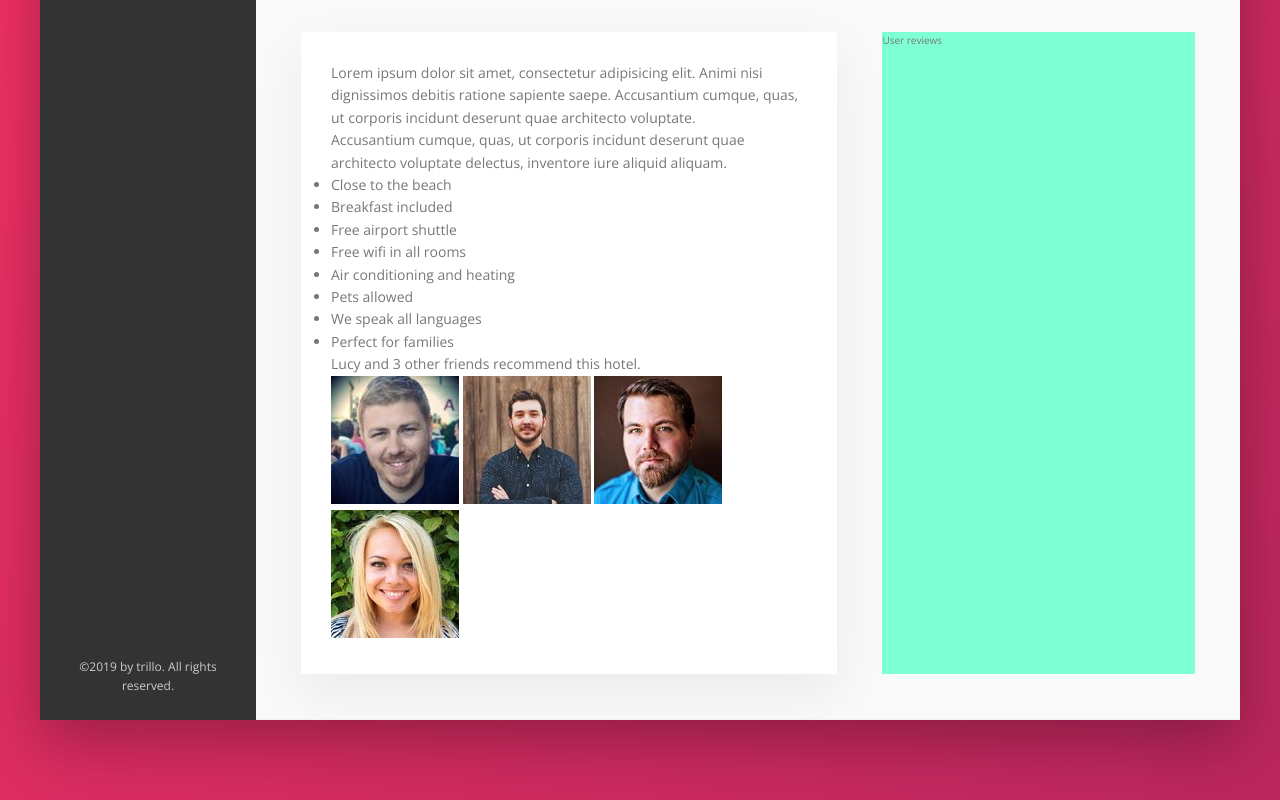
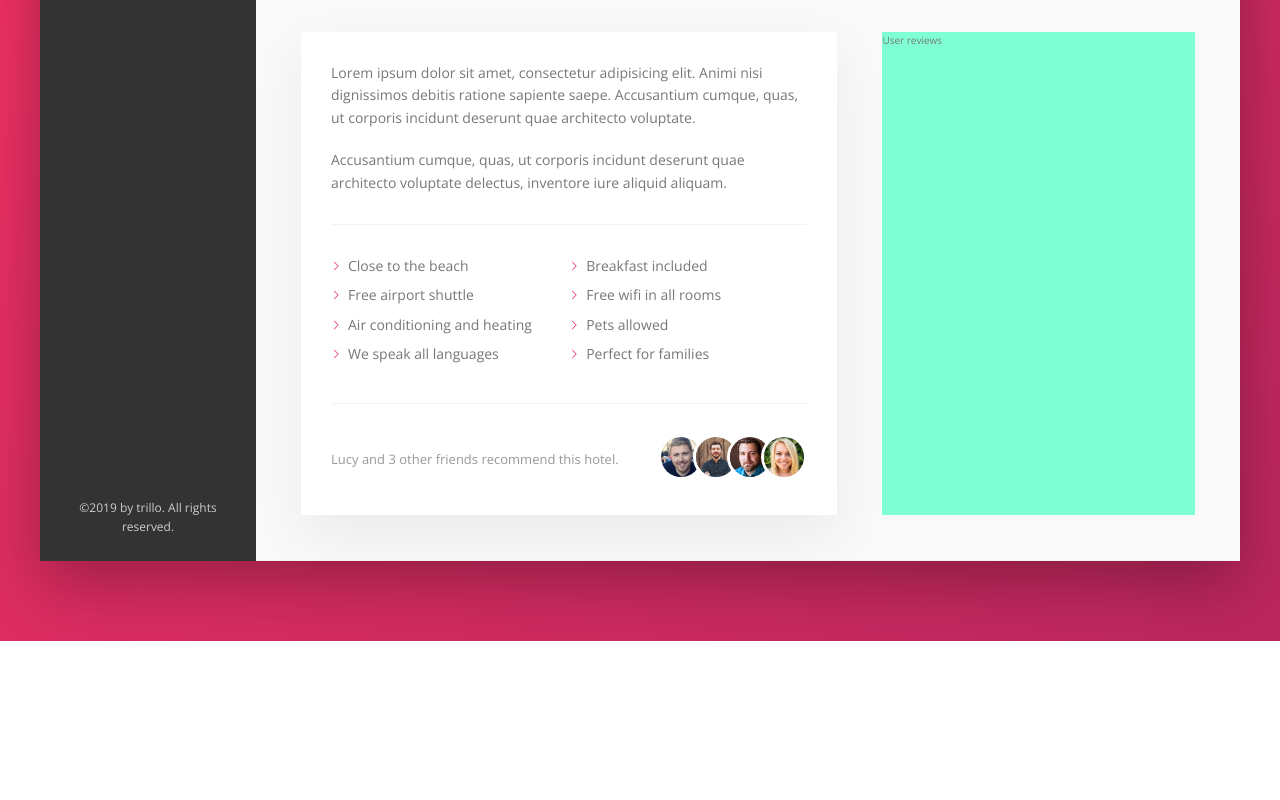
Before and after one commit to pedrotorreao/html-css-projects, a website: page trillo/index.html in a window 1280 px wide. Shown: the part 615-1415 px from the top of the page. After the commit the page ends 1256 px from the top, so only its background shows below. Drawn offline with nearby package versions, Linux system fonts and the light colour scheme.

Commit message:
description section pt2

```diff
--- a/trillo/sass/_components.scss
+++ b/trillo/sass/_components.scss
@@ -307,3 +307,77 @@
         box-shadow: none;
     }
 }
+
+///////////////////////////////////////////
+// PARAGRAPH
+.paragraph:not(:last-of-type) {
+    margin-bottom: 2rem;
+}
+
+
+///////////////////////////////////////////
+// LIST
+.list {
+    list-style: none;
+    margin: 3rem 0;
+    padding: 3rem 0;
+    border-top: var(--line);
+    border-bottom: var(--line);
+
+    display: flex;
+    flex-wrap: wrap;
+
+    &__item {
+        flex: 0 0 50%;
+        margin-bottom: .7rem;
+    }
+
+    &__item::before {
+        content: "";
+        display: inline-block;
+        height: 1rem;
+        width: 1rem;
+        margin-right: .7rem;
+
+        //older browsers
+        //background-image: url(../img/chevron-thin-right.svg);
+        //background-size: cover;
+
+        //newer browsers
+        background-color: var(--color-primary);
+        -webkit-mask-image: url(../img/chevron-thin-right.svg);
+        -webkit-mask-size: cover;
+        mask-image: url(../img/chevron-thin-right.svg);
+        mask-size: cover;
+    }
+}
+
+///////////////////////////////////////////
+// RECOMMEND
+.recommend {
+    font-size: 1.3rem;
+    color: var(--color-grey-dark-3);
+
+    display: flex;
+    align-items: center;
+
+    &__count {
+        margin-right: auto; //centering
+    }
+
+    &__friends {
+
+    }
+
+    &__photo {
+        box-sizing: content-box;
+        height: 4rem;
+        width: 4rem;
+        border-radius: 50%;
+        border: 3px solid white;
+
+        &:not(:last-child) {
+            margin-right: -1.5rem;
+        }
+    }
+}
```
Also changed, not shown: trillo/css/style.css.
